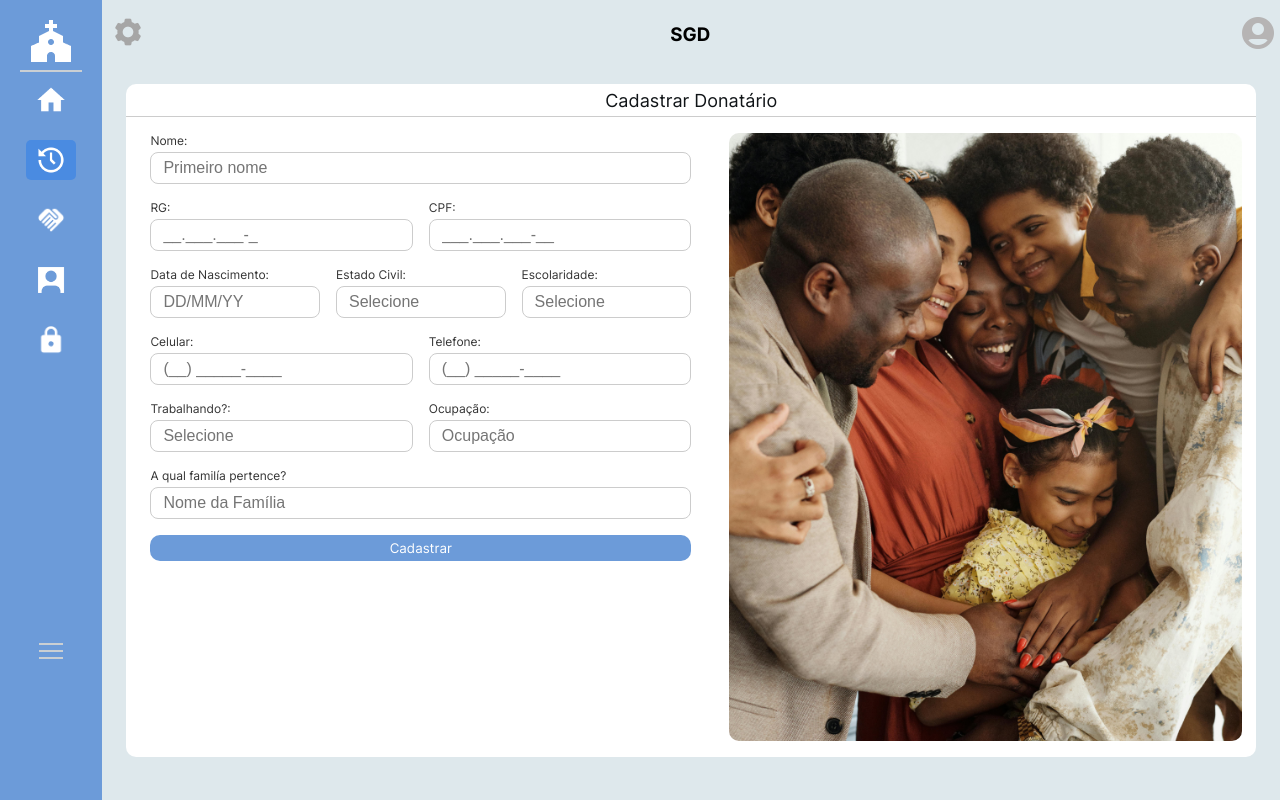
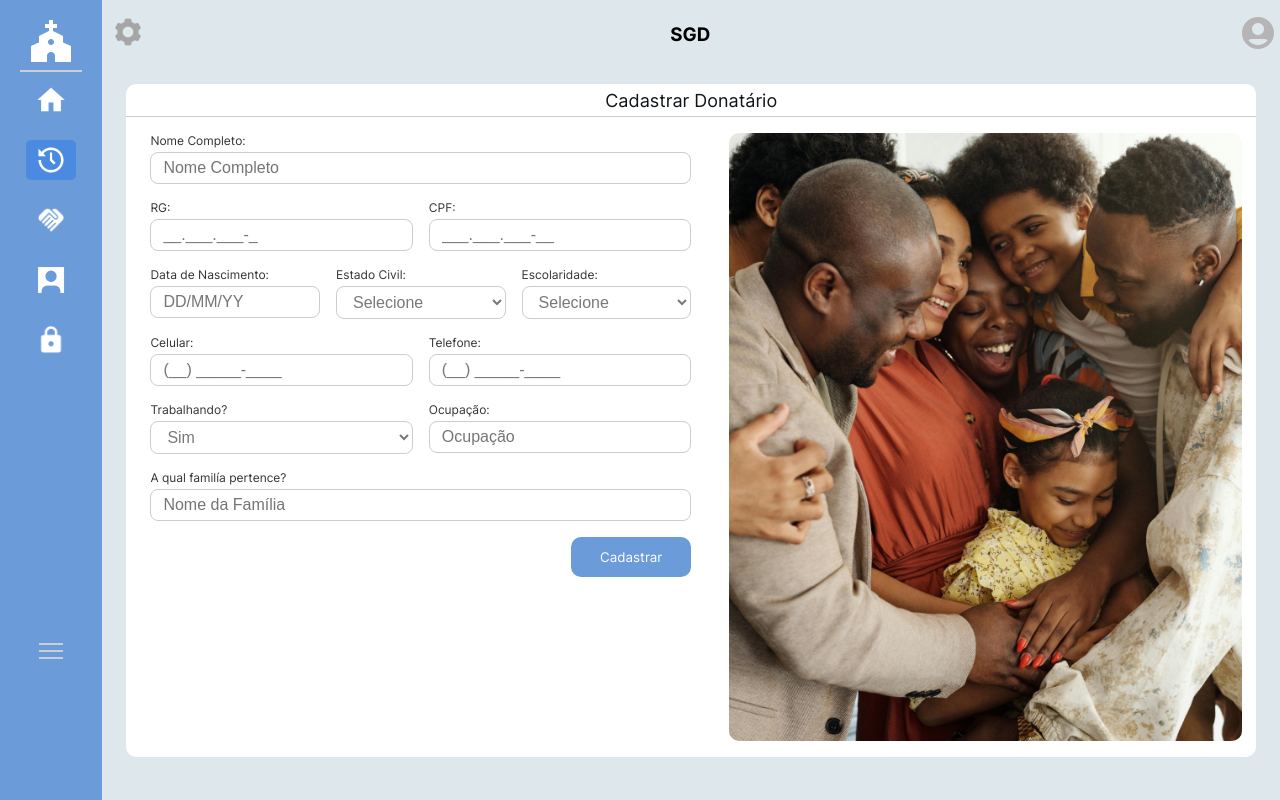
Before and after one commit to Conexao-Solidaria/consol-site-reactjs, a React (Create React App) app: page /cadastrarDonatario in a window 1280 px wide. Built offline with nearby package versions, Linux system fonts and the light colour scheme.

Commit message:
feat(pages): combobox no formulario

```diff
--- a/src/pages/cadastrarDonatario/CadastrarDonatario.jsx
+++ b/src/pages/cadastrarDonatario/CadastrarDonatario.jsx
@@ -6,6 +6,7 @@ import FotoFamilia from "../../utils/assets/familiares_image.png";
 import InputPadrao from "../../components/inputs/InputPadrao";
 import { useState } from "react";
 import BotaoPadrao from "../../components/botoes/BotaoPadrao";
+import ComboBox from "../../components/comboBox/ComboBox";
 
 const CadastrarDonatario = () => {
   const [nome, setNome] = useState("");
@@ -16,6 +17,13 @@ const CadastrarDonatario = () => {
   const [telefone, setTelefone] = useState("");
   const [ocupacao, setOcupacao] = useState("");
   const [familia, setFamilia] = useState("");
+
+  const [estadoCivil, setEstadoCivil] = useState("");
+  const optEstadoCivil = ["Opção 1", "Opção 2", "Opção 3", "Opção 4"];
+  const [escolaridade, setEscolaridade] = useState("");
+  const optEscolaridade = ["Opção 1", "Opção 2", "Opção 3", "Opção 4"];
+  const [trabalhando, isTrabalhando] = useState("");
+  const optTrabalhando = ["Sim", "Não"];
 
   return (
     <>
@@ -34,16 +42,16 @@ const CadastrarDonatario = () => {
             </div>
             <div className={style.containerFormulario}>
               <div className={style.formulario}>
-                <div className={style.formLine} id="1">
+                <div className={style.formLine} id={style.formLine1}>
                   <InputPadrao
-                    label="Nome:"
-                    placeholder="Primeiro nome"
+                    label="Nome Completo:"
+                    placeholder="Nome Completo"
                     onlyLetters={true}
                     value={nome}
                     onChange={(value) => setNome(value)}
                   />
                 </div>
-                <div className={style.formLine} id="2">
+                <div className={style.formLine} id={style.formLine2}>
                   <InputPadrao
                     label="RG:"
                     placeholder="__.___.___-_"
@@ -59,7 +67,7 @@ const CadastrarDonatario = () => {
                     onChange={(value) => setCpf(value)}
                   />
                 </div>
-                <div className={style.formLine} id="3">
+                <div className={style.formLine} id={style.formLine3}>
                 <InputPadrao
                     label="Data de Nascimento:"
                     placeholder="DD/MM/YY"
@@ -67,20 +75,22 @@ const CadastrarDonatario = () => {
                     value={dataNasc}
                     onChange={(value) => setDataNasc(value)}
                   />
-                  <InputPadrao
+                  <ComboBox
                     label="Estado Civil:"
-                    placeholder="Selecione"
-                    value={cpf}
-                    onChange={(value) => setCpf(value)}
+                    defaultOption="Selecione"
+                    options={optEstadoCivil}
+                    value={estadoCivil}
+                    onChange={(e) => setEstadoCivil(e.target.value)}
                   />
-                  <InputPadrao
+                  <ComboBox
                     label="Escolaridade:"
-                    placeholder="Selecione"
-                    value={cpf}
-                    onChange={(value) => setCpf(value)}
+                    defaultOption="Selecione"
+                    options={optEscolaridade}
+                    value={escolaridade}
+                    onChange={(e) => setEscolaridade(e.target.value)}
                   />
                 </div>
-                <div className={style.formLine} id="4">
+                <div className={style.formLine} id={style.formLine4}>
                 <InputPadrao
                   label="Celular:"
                   placeholder="(__) _____-____"
@@ -96,22 +106,21 @@ const CadastrarDonatario = () => {
                   onChange={(value) => setTelefone(value)}
                 />
                 </div>
-                <div className={style.formLine} id="5">
-                <InputPadrao
-                    label="Trabalhando?:"
-                    placeholder="Selecione"
-                    value={cpf}
-                    onChange={(value) => setCpf(value)}
+                <div className={style.formLine} id={style.formLine5}>
+                <ComboBox
+                  label="Trabalhando?"
+                  options={optTrabalhando}
+                  value={trabalhando}
+                  onChange={(e) => isTrabalhando(e.target.value)}
                 />
                 <InputPadrao
                   label="Ocupação:"
                   placeholder="Ocupação"
-                  mask="999.999.999-99"
                   value={ocupacao}
                   onChange={(value) => setOcupacao(value)}
                 />
                 </div>
-                <div className={style.formLine} id="6">
+                <div className={style.formLine} id={style.formLine6}>
                 <InputPadrao
                     label="A qual familía pertence?"
                     placeholder="Nome da Família"
@@ -119,7 +128,9 @@ const CadastrarDonatario = () => {
                     onChange={(value) => setFamilia(value)}
                 />
                 </div>
-                <BotaoPadrao texto="Cadastrar"/>
+                <div className={style.formLine} id={style.formLine7}>
+                  <BotaoPadrao texto="Cadastrar"/>
+                </div>
               </div>
               <div className={style.imagem}>
                 <img src={FotoFamilia} alt="Foto de uma familia unida" />
--- a/src/pages/cadastrarDonatario/CadastrarDonatario.module.css
+++ b/src/pages/cadastrarDonatario/CadastrarDonatario.module.css
@@ -85,6 +85,14 @@ body {
   gap: 16px;
 }
 
+.formLine#formLine7 {
+  justify-content: end;
+}
+
+.formLine button {
+  width: 120px;
+  height: 40px;
+}
 
 .imagem {
   width: 50%;
```
